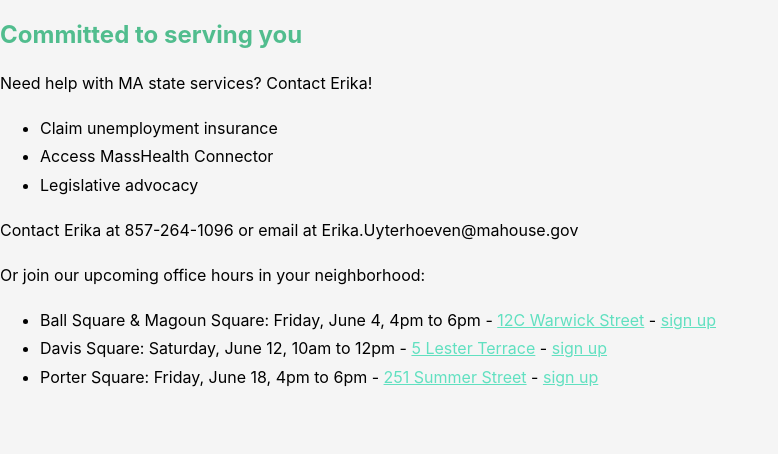
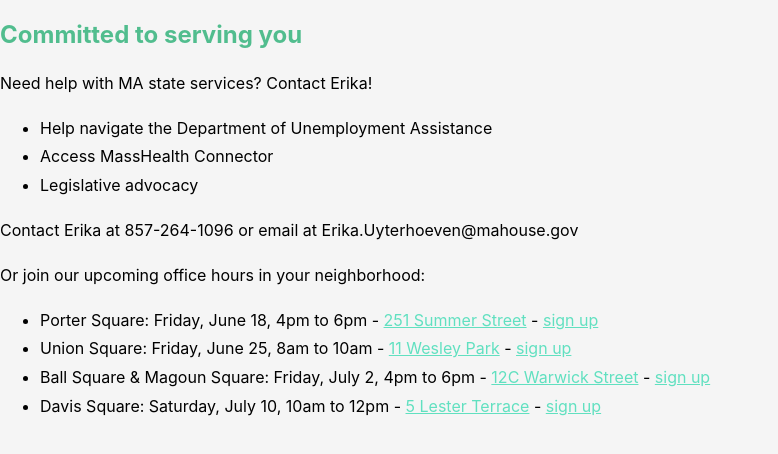
Before and after one commit to fpagnoux/reperika.com, a Next.js app: page /services in a window 1280 px wide. Shown: the top 454 px of the page, without its empty margins (0-778 px from the left). Built offline with nearby package versions, Linux system fonts and the light colour scheme.

Commit message:
Update services.mdx

```diff
--- a/pages/services.mdx
+++ b/pages/services.mdx
@@ -6,7 +6,7 @@
 
 Need help with MA state services? Contact Erika!
 
--   Claim unemployment insurance
+-   Help navigate the Department of Unemployment Assistance
 -   Access MassHealth Connector
 -   Legislative advocacy
 
@@ -14,6 +14,7 @@
 
 Or join our upcoming office hours in your neighborhood:
 
-- Ball Square & Magoun Square: Friday, June 4, 4pm to 6pm - [12C Warwick Street](https://www.google.com/maps/place/12+Warwick+St,+Somerville,+MA+02145/@42.3943874,-71.1122023,17z/data=!3m1!4b1!4m5!3m4!1s0x89e3772608200fe1:0xbd3d6decd2c27a4a!8m2!3d42.3943874!4d-71.1100136) - [sign up](https://hs-7055275.t.hubspotstarter-hq.net/e2t/tc/VWwMZJ3pQJRvW4wQyM78PcGMRW4bWRWk4s0ZfMN9k7Mb93lGnpV1-WJV7CgBH4V7cZws90VGc4W9346xq8WYjtkW3hxcFH2s7GqRW9d03mN6RsDXPVNMDNf15PxS2W3sV-n58fHGhSV7xrHY4PNVC7W1q_cpJ262m2dW2ssCQc2stXZ0W2RSTRx44b503VVnSP06HtsMzW9jjn5C2vz9qvW1YDvSw8xgcPqW1-5BBd2zPC-BN3y5H4Mp-99KW4sk6ym4SL3zQW2BQlN23xXndhW28QMNS5jrT2dW2Qqxfq32Y5KzW2Kn6kb8q48PLW7Y_vDc61RGx-W6wsc7H3lTMflW8CM1y51mn_w6W1ptcxn8CsGB2W2-4wn34YPJZdW3pm2qR7jWKFD3gJD1)
-- Davis Square: Saturday, June 12, 10am to [](https://www.google.com/maps/search/12pm+-+5+Lester+Terrace?entry=gmail&source=g)12pm - [5 Lester Terrace](https://www.google.com/maps/place/5+Lester+Terrace,+Somerville,+MA+02144/@42.3969994,-71.1271034,17z/data=!3m1!4b1!4m5!3m4!1s0x89e3771ecd133c09:0x81e5cff9597a00fa!8m2!3d42.3969994!4d-71.1249147) - [sign up](https://hs-7055275.t.hubspotstarter-hq.net/e2t/tc/VWwMZJ3pQJRvW4wQyM78PcGMRW4bWRWk4s0ZfMN9k7Mb93lGnpV1-WJV7CgBchW8ngsR07kTJXjW4D1DFq3xV-B8W1XZQc33kY5NkW5gmk821W1JjmN2cj7Xczx2BSN2T3rm4xS60sW363S5Z3082qLW1g7Ny97nJyCbLVWmTk7bbCW5jDcbm8CtktvW78rFGP3gpbj1W6swyN61bv1j2W1kTpBY7cnQZyW3dr1v94YrdSvW7d1GxZ5pM1JWW1-t_7m6h4xygW1296WL8d2ZngW34Cxz19d4BF1W1vmz0K98d2n5VCXymd4VYd7PW5vvwHd1PN9szW7LPSQV8lkT9ZW5FBDYS6tpfWVV3cpCl8kWF2wW2DCYc613KbnrW5qbT2F19-nRT2rd1)
 - Porter Square: Friday, June 18, 4pm to 6pm - [251 Summer Street](https://www.google.com/maps/place/251+Summer+St,+Somerville,+MA+02143/@42.3902038,-71.1151384,17z/data=!3m1!4b1!4m5!3m4!1s0x89e37724cd59479f:0x3337e18cd2d220e7!8m2!3d42.3902038!4d-71.1129497) - [sign up](https://hs-7055275.t.hubspotstarter-hq.net/e2t/tc/VWwMZJ3pQJRvW4wQyM78PcGMRW4bWRWk4s0ZfMN9k7Mb93lGnpV1-WJV7CgTKqW8pLl4b2BLbzRN4KxNz2DXxWQW6X405L3fCpLSW8YNPQG8P-XhCW1SLCMK19v5zFW39r43y3167zrVt1MJx1nX3HLW4dMcvg3z94RRW782ZmQ5zTd8jW4DrpBY3mhgB3W5sCyyQ47BNCRW4HZ5J-9lrlDmW2BP_YD5dpBZfN50NW1Ntr_QhVhHrbx5gD7WZW6ld_sm7N4kwXW1x_bRx38gxNlV734YW7tbH2CW5FXvYz6P4B2mV87syn368rK4W2WN1w63mv8XKN3Cc8SJtwbSLMp3fyWPsNFcW9gKq_L20ksHYVD9bC16FTyrBW3PwNRf5FdnJV3m8r1)
+- Union Square: Friday, June 25, 8am to 10am - [11 Wesley Park](https://www.google.com/maps/place/11+Wesley+Park,+Somerville,+MA+02143/@42.3821609,-71.0994361,17z/data=!3m1!4b1!4m5!3m4!1s0x89e370cb52a5bd0f:0xed72f62f08ffca62!8m2!3d42.382157!4d-71.0972474) - [sign up](https://zoom.us/meeting/register/tJUtd-usqT4pE9bfnK6s3hsZaCycWaVyDc8i)
+- Ball Square & Magoun Square: Friday, July 2, 4pm to 6pm - [12C Warwick Street](https://www.google.com/maps/place/12+Warwick+St,+Somerville,+MA+02145/@42.3943874,-71.1122023,17z/data=!3m1!4b1!4m5!3m4!1s0x89e3772608200fe1:0xbd3d6decd2c27a4a!8m2!3d42.3943874!4d-71.1100136) - [sign up](https://zoom.us/meeting/register/tJIsfuGppz8oE9NR9vXcxo9Ae8oi47UouP-I)
+- Davis Square: Saturday, July 10, 10am to 12pm - [5 Lester Terrace](https://www.google.com/maps/place/5+Lester+Terrace,+Somerville,+MA+02144/@42.3969994,-71.1271034,17z/data=!3m1!4b1!4m5!3m4!1s0x89e3771ecd133c09:0x81e5cff9597a00fa!8m2!3d42.3969994!4d-71.1249147) - [sign up](https://zoom.us/meeting/register/tJEvf-ygrD4vE9zfUU0RyzHIvXeRE7vmfcXv)
```
